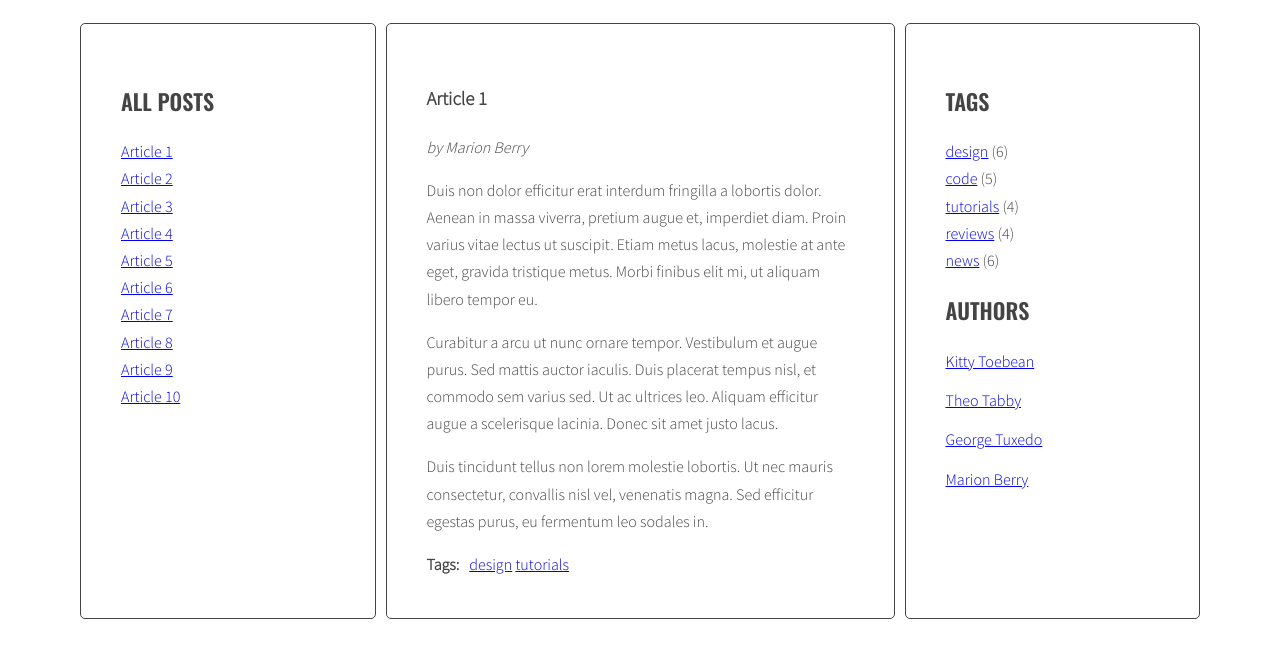
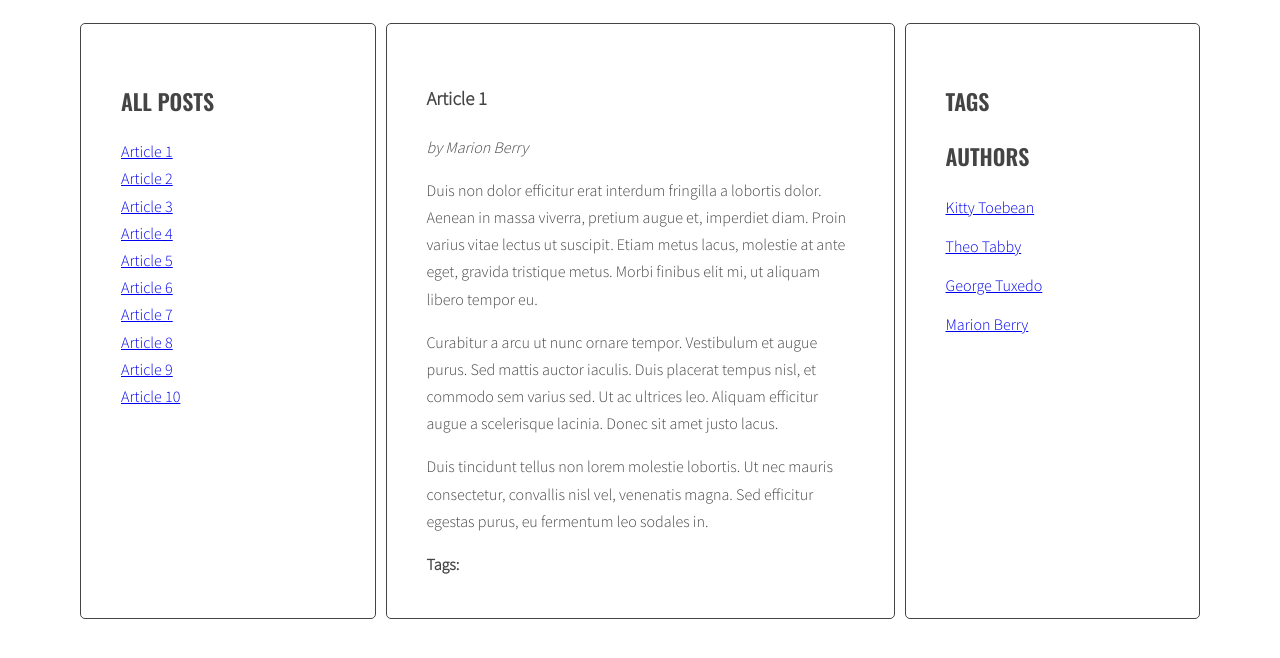
Before and after one commit to marcho4917/javascript-blog, a website: page index.html in a window 1280 px wide. Shown: the part 220-878 px from the top of the page. Drawn offline with nearby package versions, Linux system fonts and the light colour scheme.

Commit message:
Add new function

```diff
--- a/index.html
+++ b/index.html
@@ -28,8 +28,6 @@
                 <div class="post-tags">
                   <p><strong>Tags:</strong></p>
                   <ul class="list list-horizontal">
-                    <li><a href="#">design</a></li>
-                    <li><a href="#">tutorials</a></li>
                   </ul>
                 </div>
               </article>
@@ -46,8 +44,6 @@
                 <div class="post-tags">
                   <p><strong>Tags:</strong></p>
                   <ul class="list list-horizontal">
-                    <li><a href="#">news</a></li>
-                    <li><a href="#">code</a></li>
                   </ul>
                 </div>
               </article>
@@ -63,9 +59,6 @@
                 <div class="post-tags">
                   <p><strong>Tags:</strong></p>
                   <ul class="list list-horizontal">
-                    <li><a href="#">news</a></li>
-                    <li><a href="#">reviews</a></li>
-                    <li><a href="#">design</a></li>
                   </ul>
                 </div>
               </article>
@@ -82,9 +75,6 @@
                 <div class="post-tags">
                   <p><strong>Tags:</strong></p>
                   <ul class="list list-horizontal">
-                    <li><a href="#">tutorials</a></li>
-                    <li><a href="#">code</a></li>
-                    <li><a href="#">design</a></li>
                   </ul>
                 </div>
               </article>
@@ -101,8 +91,6 @@
                 <div class="post-tags">
                   <p><strong>Tags:</strong></p>
                   <ul class="list list-horizontal">
-                    <li><a href="#">design</a></li>
-                    <li><a href="#">reviews</a></li>
                   </ul>
                 </div>
               </article>
@@ -119,8 +107,6 @@
                 <div class="post-tags">
                   <p><strong>Tags:</strong></p>
                   <ul class="list list-horizontal">
-                    <li><a href="#">reviews</a></li>
-                    <li><a href="#">code</a></li>
                   </ul>
                 </div>
               </article>
@@ -137,8 +123,6 @@
                 <div class="post-tags">
                   <p><strong>Tags:</strong></p>
                   <ul class="list list-horizontal">
-                    <li><a href="#">code</a></li>
-                    <li><a href="#">news</a></li>
                   </ul>
                 </div>
               </article>
@@ -155,9 +139,6 @@
                 <div class="post-tags">
                   <p><strong>Tags:</strong></p>
                   <ul class="list list-horizontal">
-                    <li><a href="#">news</a></li>
-                    <li><a href="#">design</a></li>
-                    <li><a href="#">tutorials</a></li>
                   </ul>
                 </div>
               </article>
@@ -174,8 +155,6 @@
                 <div class="post-tags">
                   <p><strong>Tags:</strong></p>
                   <ul class="list list-horizontal">
-                    <li><a href="#">news</a></li>
-                    <li><a href="#">tutorials</a></li>
                   </ul>
                 </div>
               </article>
@@ -192,10 +171,6 @@
                 <div class="post-tags">
                   <p><strong>Tags:</strong></p>
                   <ul class="list list-horizontal">
-                    <li><a href="#">code</a></li>
-                    <li><a href="#">design</a></li>
-                    <li><a href="#">news</a></li>
-                    <li><a href="#">reviews</a></li>
                   </ul>
                 </div>
               </article>
@@ -203,11 +178,6 @@
             <aside class="sidebar">
               <h2 class="section-title">Tags</h2>
               <ul class="list tags">
-                <li><a href="#">design</a> <span>(6)</span></li>
-                <li><a href="#">code</a> <span>(5)</span></li>
-                <li><a href="#">tutorials</a> <span>(4)</span></li>
-                <li><a href="#">reviews</a> <span>(4)</span></li>
-                <li><a href="#">news</a> <span>(6)</span></li>
               </ul>
               <h2 class="section-title">Authors</h2>
               <ul class="list authors">
--- a/js/script.js
+++ b/js/script.js
@@ -36,6 +36,7 @@
   const optArticleSelector ='.post';
   const optTitleSelector = '.post-title';
   const optTitleListSelector = '.titles';
+  const optArticleTagsSelector = '.post-tags .list';
 
   const generateTitleLinks = function() {
 
@@ -73,4 +74,36 @@
 
   generateTitleLinks();
 
+
+  function generateTags() {
+  /* find all articles */
+    const articles = document.querySelectorAll(optArticleTagsSelector);
+
+    /* START LOOP: for every article: */
+    for(let article of articles) {
+
+      /* find tags wrapper */
+      const articleWrapper = article.querySelector(optArticleTagsSelector);
+
+      /* make html variable with empty string */
+      let html = '';
+      /* get tags from data-tags attribute */
+      const articleTags = article.getAttribute('data-tags');
+      console.log(articleTags);
+      /* split tags into array */
+
+      /* START LOOP: for each tag */
+
+      /* generate HTML of the link */
+
+      /* add generated code to html variable */
+
+      /* END LOOP: for each tag */
+
+      /* insert HTML of all the links into the tags wrapper */
+
+    }  /* END LOOP: for every article: */
+  }
+
+  generateTags();
 }
```
